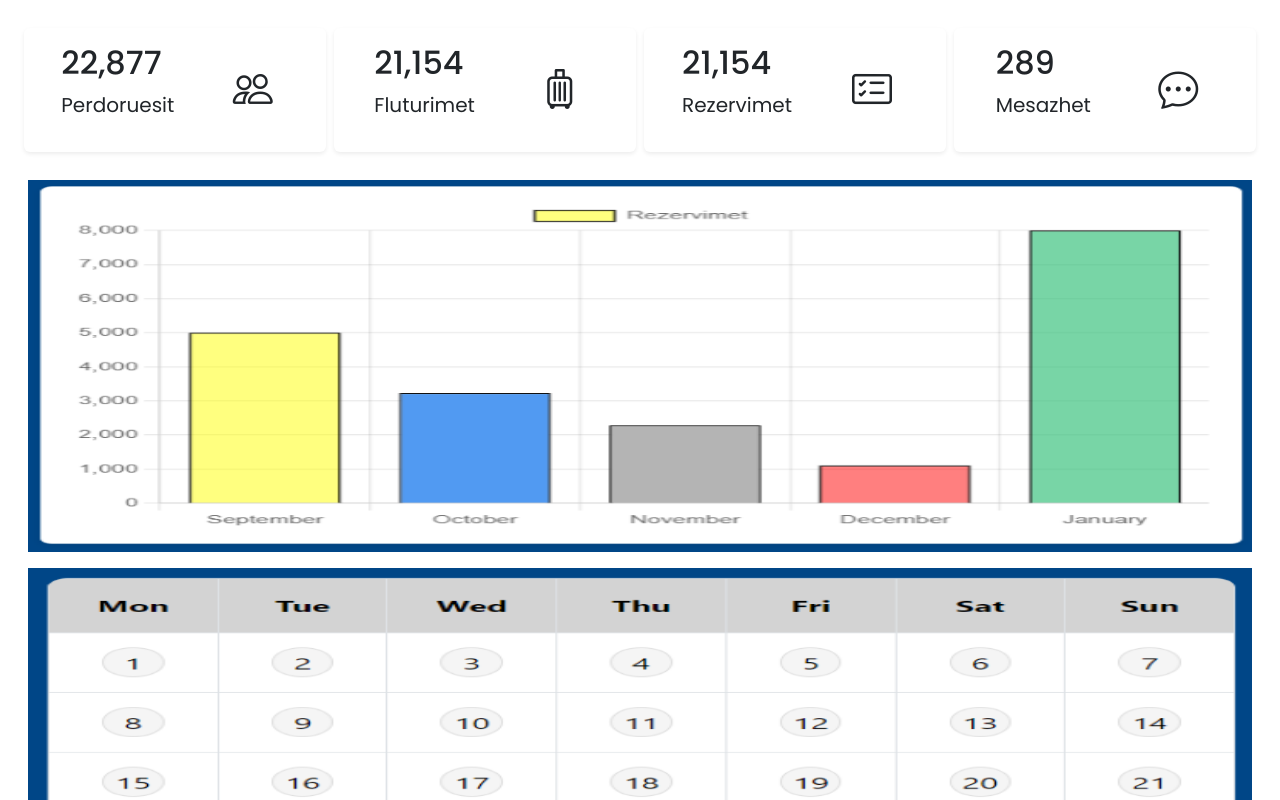
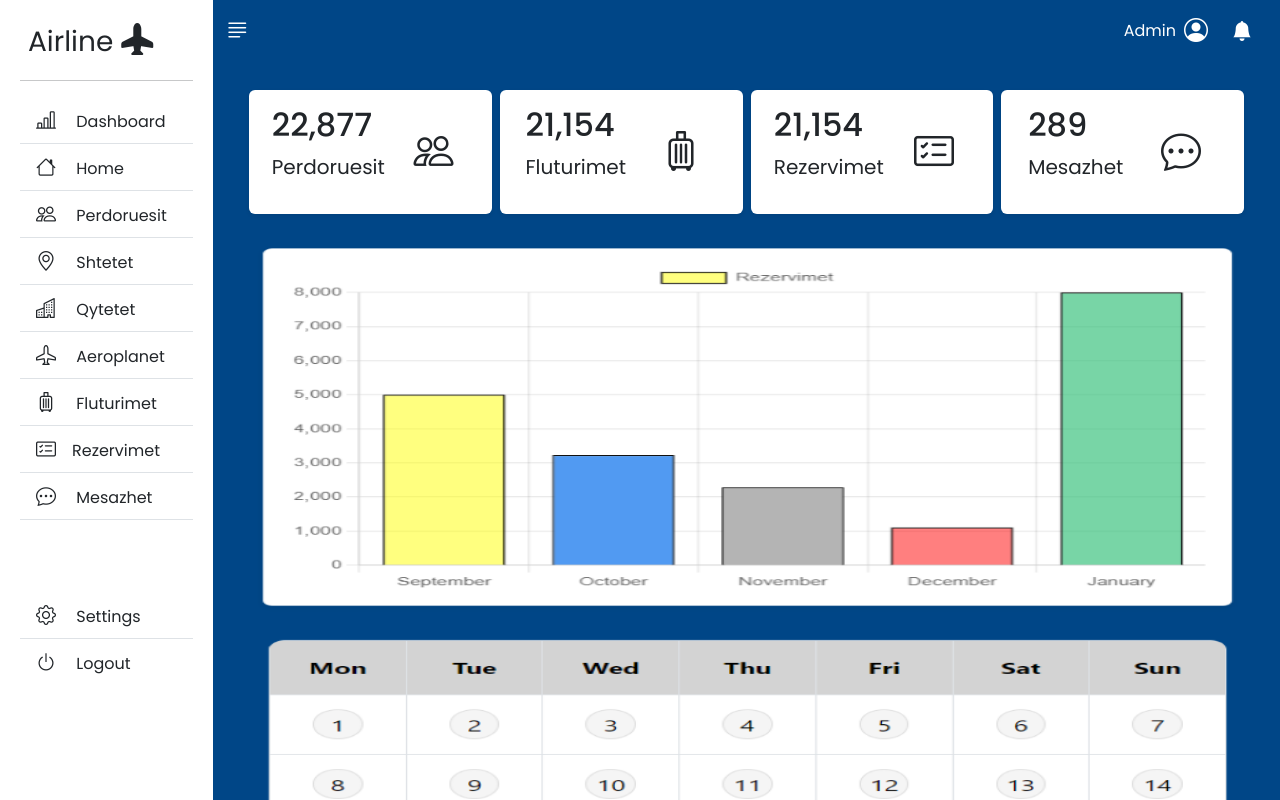
Before and after one commit to andapilingjurka/AirlineTicketsReservationFrontEnd, a React (Create React App) app: page /dashboard in a window 1280 px wide. Shown: the top 800 px of the page. Built offline with nearby package versions, Linux system fonts and the light colour scheme.

Commit message:
Ndryshime Dashboard

```diff
--- a/src/Admin/Dashboard.js
+++ b/src/Admin/Dashboard.js
@@ -1,11 +1,38 @@
 import React from "react";
-import "./style.css";
+
+import Nav from "./Nav";
+import Sidebar from "./Sidebar";
+import { useState } from "react";
 
 import chart from "../images/chart.png";
 import calendar from "../images/calendar.png";
 
 function Dashboard() {
+  const [toggle, setToggle] = useState(true);
+
+  const Toggle = () => {
+    setToggle(!toggle);
+  };
+
   return (
+    <div
+      className="container-fluid"
+      style={{
+        backgroundColor: "#004687",
+        minHeight: "100vh",
+        backgroundSize: "cover",
+      }}
+    >
+      <div className="row">
+        {toggle && (
+          <div className="col-4 col-md-2 bg-white vh-100 position-fixed">
+            <Sidebar />
+          </div>
+        )}
+
+        <div className="col-4 col-md-2"></div>
+        <div className="col">
+          <Nav Toggle={Toggle} />
           <div className="px-3">
             <div className="container-fluid">
               <div className="row g-3 my-2">
@@ -39,7 +66,8 @@ function Dashboard() {
                 <div className="col-xl-3 p-1">
                   <div className="p-3 bg-white shadow-sm d-flex justify-content-around align-items-center rounded">
                     <div>
-                <h3 className="fs-2">289</h3> <p className="fs-5">Mesazhet</p>
+                      <h3 className="fs-2">289</h3>{" "}
+                      <p className="fs-5">Mesazhet</p>
                     </div>
                     <i className="bi bi-chat-dots p-3 fs-1"></i>
                   </div>
@@ -53,7 +81,11 @@ function Dashboard() {
                     src={chart}
                     alt="Left Product Image"
                     className="img-fluid mt-3"
-              style={{ height: "auto", maxHeight: "372px", width: "100%" }}
+                    style={{
+                      height: "auto",
+                      maxHeight: "372px",
+                      width: "100%",
+                    }}
                   />
                 </div>
 
@@ -63,8 +95,15 @@ function Dashboard() {
                     src={calendar}
                     alt="Right Product Image"
                     className="img-fluid mt-3"
-              style={{ height: "auto", maxHeight: "372px", width: "100%" }}
+                    style={{
+                      height: "auto",
+                      maxHeight: "372px",
+                      width: "100%",
+                    }}
                   />
+                </div>
+              </div>
+            </div>
           </div>
         </div>
       </div>
```
Lines whose indentation alone changed are shown as unchanged.
